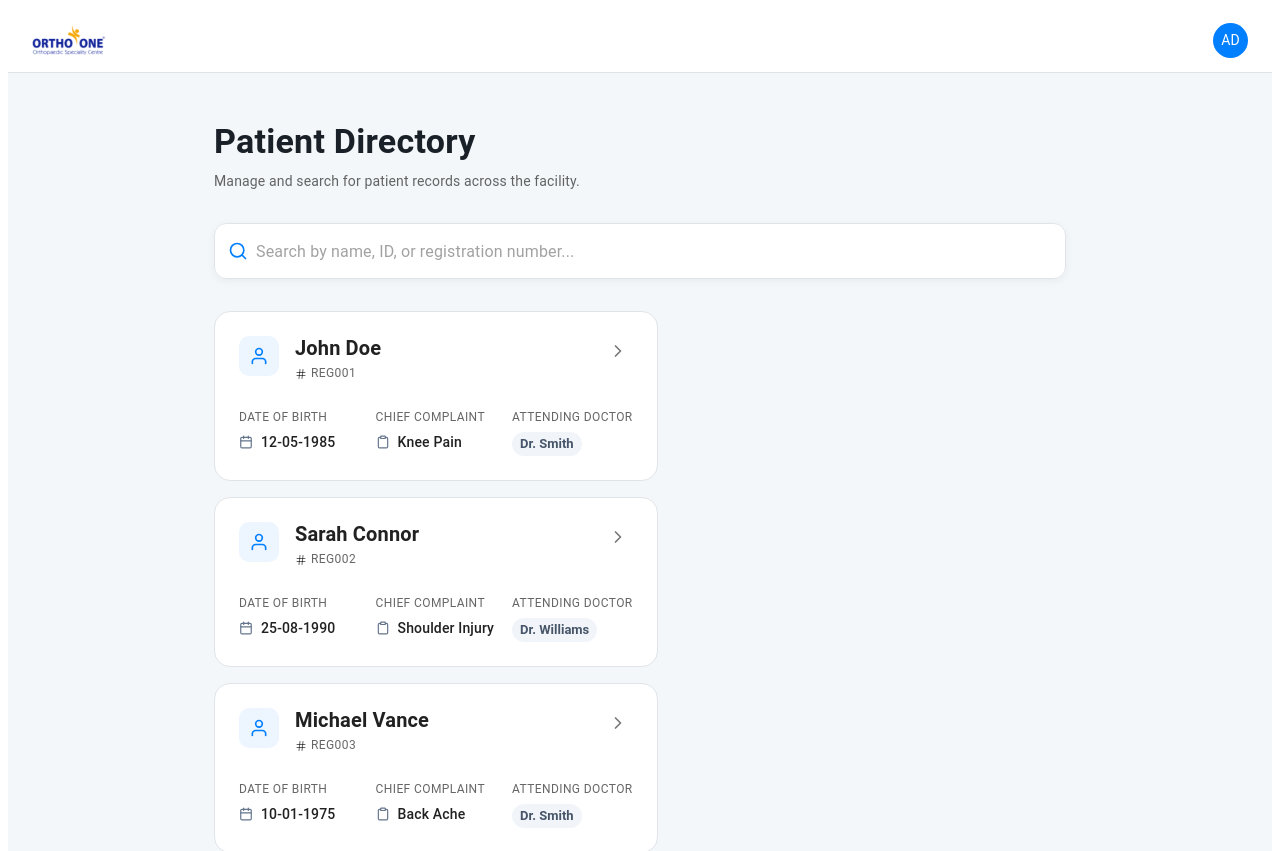
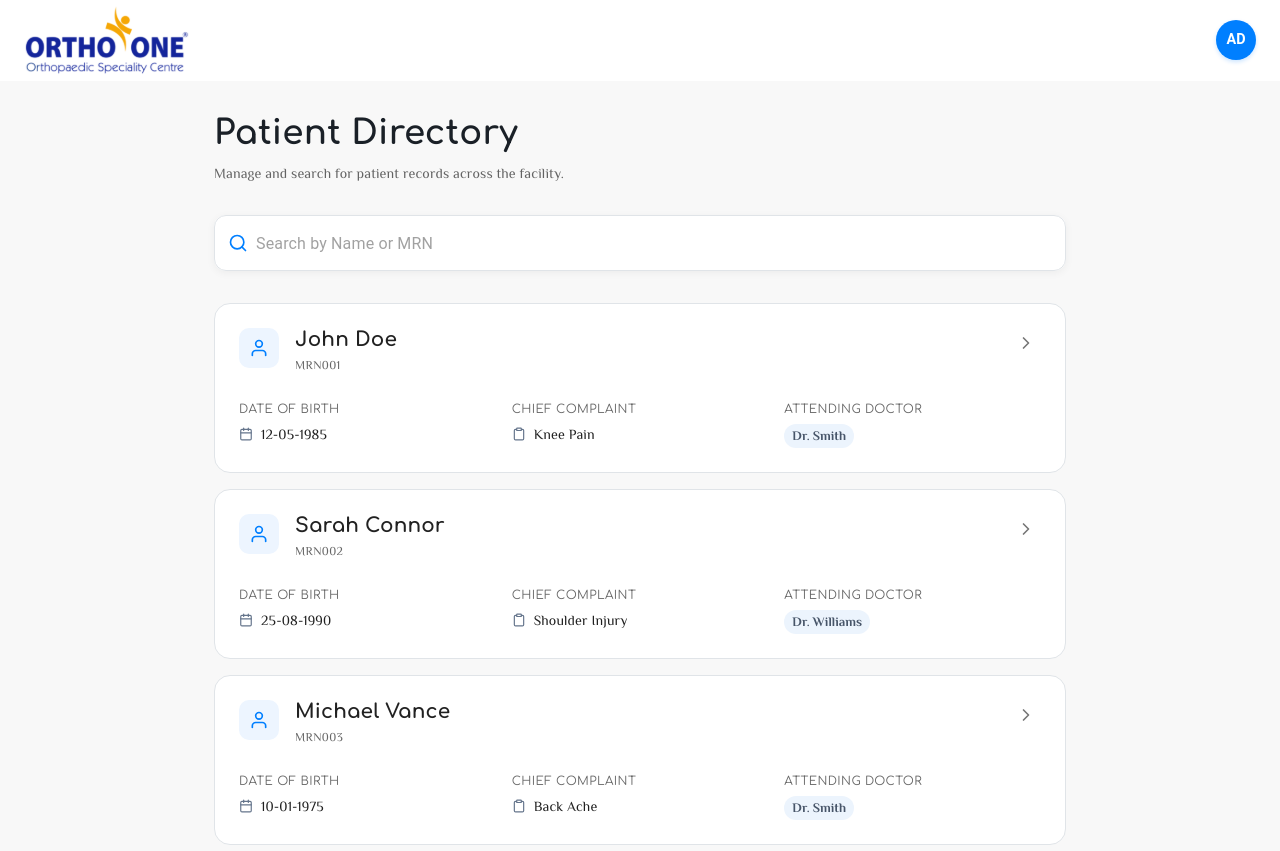
Before and after one commit to ragavanperarasu/Medical, a React (Vite) app in the folder frontend/: page / in a window 1280 px wide. Shown: the top 851 px of the page. Built offline with nearby package versions, Linux system fonts and the light colour scheme.

Commit message:
modified:   frontend/index.html 	modified:   frontend/src/App.tsx 	modified:   frontend/src/components/HomePage.tsx 	new file:   frontend/src/components/Navbar.tsx

```diff
--- a/frontend/index.html
+++ b/frontend/index.html
@@ -1,5 +1,5 @@
 <!doctype html>
-<html lang="en" style="overscroll-behavior-y: none; overflow-x: hidden;">
+<html lang="en" style="overscroll-behavior-y: none; overflow-x: hidden; margin: 0; height: 100vh;">
   <head>
     <meta charset="UTF-8" />
     <link rel="preconnect" href="https://fonts.googleapis.com">
@@ -9,7 +9,7 @@
     <meta name="viewport" content="width=device-width, initial-scale=1.0" />
     <title>Medical</title>
   </head>
-  <body style="overscroll-behavior-y: none;">
+  <body style="overscroll-behavior-y: none; margin:0; height:100vh; padding:0;">
     <div id="root"></div>
     <script type="module" src="/src/main.tsx"></script>
   </body>
--- a/frontend/src/App.tsx
+++ b/frontend/src/App.tsx
@@ -1,6 +1,7 @@
 import React from 'react'
 import { Routes, Route } from "react-router-dom";
 import HomePage from './components/HomePage';
+
 
 const App = () => {
   return (
--- a/frontend/src/components/HomePage.tsx
+++ b/frontend/src/components/HomePage.tsx
@@ -4,13 +4,14 @@ import {
   Paper, InputAdornment, Box, Grid, Avatar, Chip, IconButton
 } from '@mui/material';
 import { Search, Calendar, Hash, Clipboard, User, ChevronRight } from 'react-feather';
+import Navbar from './Navbar';
 
 // Static Patient Data
 const initialPatients = [
-  { id: 1, name: "John Doe", dob: "12-05-1985", regno: "REG001", complaint: "Knee Pain", doctor: "Dr. Smith", status: "In-Progress" },
-  { id: 2, name: "Sarah Connor", dob: "25-08-1990", regno: "REG002", complaint: "Shoulder Injury", doctor: "Dr. Williams", status: "Scheduled" },
-  { id: 3, name: "Michael Vance", dob: "10-01-1975", regno: "REG003", complaint: "Back Ache", doctor: "Dr. Smith", status: "Follow-up" },
-  { id: 4, name: "Elena Gilbert", dob: "05-11-1995", regno: "REG004", complaint: "Ankle Sprain", doctor: "Dr. Brown", status: "New" },
+  { id: 1, name: "John Doe", dob: "12-05-1985", regno: "MRN001", complaint: "Knee Pain", doctor: "Dr. Smith", status: "In-Progress" },
+  { id: 2, name: "Sarah Connor", dob: "25-08-1990", regno: "MRN002", complaint: "Shoulder Injury", doctor: "Dr. Williams", status: "Scheduled" },
+  { id: 3, name: "Michael Vance", dob: "10-01-1975", regno: "MRN003", complaint: "Back Ache", doctor: "Dr. Smith", status: "Follow-up" },
+  { id: 4, name: "Elena Gilbert", dob: "05-11-1995", regno: "MRN004", complaint: "Ankle Sprain", doctor: "Dr. Brown", status: "New" },
 ];
 
 const HomePage = () => {
@@ -22,28 +23,16 @@ const HomePage = () => {
   );
 
   return (
-    <Box sx={{ flexGrow: 1, bgcolor: '#F4F7F9', minHeight: '100vh', pb: 4 }}>
-      {/* Professional Navbar */}
-      <AppBar position="sticky" elevation={0} sx={{ bgcolor: 'white', borderBottom: '1px solid #E0E4E8' }}>
-        <Toolbar sx={{ justifyContent: 'space-between' }}>
-          <Box sx={{ display: 'flex', alignItems: 'center', gap: 1.5 }}>
-            {/* Hospital Logo from public folder */}
-            <img src="/logo.svg" alt="OrthoOne Logo" style={{ height: '32px', width: 'auto' }} />
-            {/* <Typography variant="h6" sx={{ fontWeight: 800, letterSpacing: '-0.5px', color: '#1A2027' }}>
-              ORTHO<span style={{ color: '#007FFF' }}>ONE</span>
-            </Typography> */}
-          </Box>
-          <Avatar sx={{ bgcolor: '#007FFF', width: 35, height: 35, fontSize: '0.875rem' }}>AD</Avatar>
-        </Toolbar>
-      </AppBar>
+    <Box sx={{ flexGrow: 1, bgcolor: '#f8f8f8', minHeight: '100vh'}}>
+    <Navbar/>
 
-      <Container maxWidth="md" sx={{ mt: 6 }}>
+      <Container maxWidth="md" sx={{mt: 4, pb: 4}}>
         {/* Header Section */}
         <Box sx={{ mb: 4 }}>
-          <Typography variant="h4" sx={{ fontWeight: 700, color: '#1A2027', mb: 1 }}>
+          <Typography variant="h4" sx={{ fontWeight: 700, color: '#1A2027', mb: 1, fontFamily:'Comfortaa' }}>
             Patient Directory
           </Typography>
-          <Typography variant="body2" color="text.secondary">
+          <Typography variant="body2" color="text.secondary" sx={{fontFamily:'Philosopher'}}>
             Manage and search for patient records across the facility.
           </Typography>
         </Box>
@@ -52,7 +41,7 @@ const HomePage = () => {
         <TextField
           fullWidth
           variant="outlined"
-          placeholder="Search by name, ID, or registration number..."
+          placeholder="Search by Name or MRN"
           value={searchQuery}
           onChange={(e) => setSearchQuery(e.target.value)}
           sx={{
@@ -77,7 +66,7 @@ const HomePage = () => {
         <Grid container spacing={2}>
           {filteredPatients.length > 0 ? (
             filteredPatients.map((patient) => (
-              <Grid item xs={12} key={patient.id}>
+              <Grid size={{ xs: 12, md: 12 }} key={patient.id} >
                 <Paper
                   elevation={0}
                   sx={{
@@ -85,6 +74,7 @@ const HomePage = () => {
                     borderRadius: '16px',
                     border: '1px solid #E0E4E8',
                     transition: 'all 0.2s',
+
                     '&:hover': {
                       borderColor: '#007FFF',
                       boxShadow: '0px 4px 20px rgba(0,127,255,0.08)',
@@ -98,11 +88,11 @@ const HomePage = () => {
                         <User size={20} />
                       </Avatar>
                       <Box>
-                        <Typography variant="h6" sx={{ fontWeight: 700, lineHeight: 1.2 }}>
+                        <Typography variant="h6" sx={{ fontWeight: 700, lineHeight: 1.2, fontFamily:'Comfortaa' }}>
                           {patient.name}
                         </Typography>
-                        <Typography variant="caption" color="text.secondary" sx={{ display: 'flex', alignItems: 'center', mt: 0.5 }}>
-                          <Hash size={12} style={{ marginRight: 4 }} /> {patient.regno}
+                        <Typography variant="caption" color="text.secondary" sx={{ display: 'flex', alignItems: 'center', mt: 0.5, fontFamily:'Philosopher' }}>
+                          {patient.regno}
                         </Typography>
                       </Box>
                     </Box>
@@ -113,25 +103,25 @@ const HomePage = () => {
 
                   <Box sx={{ display: 'grid', gridTemplateColumns: { xs: '1fr', sm: '1fr 1fr 1fr' }, gap: 2, mt: 3 }}>
                     <Box>
-                      <Typography variant="caption" display="block" color="text.secondary" gutterBottom>DATE OF BIRTH</Typography>
+                      <Typography variant="caption" display="block" color="text.secondary" gutterBottom sx={{fontFamily:'Comfortaa'}}>DATE OF BIRTH</Typography>
                       <Box sx={{ display: 'flex', alignItems: 'center', gap: 1 }}>
                         <Calendar size={14} color="#64748B" />
-                        <Typography variant="body2" fontWeight={500}>{patient.dob}</Typography>
+                        <Typography variant="body2" fontWeight={500} sx={{fontFamily:'Philosopher'}}>{patient.dob}</Typography>
                       </Box>
                     </Box>
                     <Box>
-                      <Typography variant="caption" display="block" color="text.secondary" gutterBottom>CHIEF COMPLAINT</Typography>
+                      <Typography variant="caption" display="block" color="text.secondary" gutterBottom sx={{fontFamily:'Comfortaa'}}>CHIEF COMPLAINT</Typography>
                       <Box sx={{ display: 'flex', alignItems: 'center', gap: 1 }}>
                         <Clipboard size={14} color="#64748B" />
-                        <Typography variant="body2" fontWeight={500}>{patient.complaint}</Typography>
+                        <Typography variant="body2" fontWeight={500} sx={{fontFamily:'Philosopher'}}>{patient.complaint}</Typography>
                       </Box>
                     </Box>
                     <Box>
-                      <Typography variant="caption" display="block" color="text.secondary" gutterBottom>ATTENDING DOCTOR</Typography>
+                      <Typography variant="caption" display="block" color="text.secondary" gutterBottom sx={{fontFamily:'Comfortaa'}}>ATTENDING DOCTOR</Typography>
                       <Chip
                         label={patient.doctor}
                         size="small"
-                        sx={{ bgcolor: '#F1F5F9', fontWeight: 600, color: '#475569' }}
+                        sx={{ bgcolor: '#ecf4fd', fontWeight: 600, color: '#475569', fontFamily:'Philosopher' }}
                       />
                     </Box>
                   </Box>
--- /dev/null
+++ b/frontend/src/components/Navbar.tsx
@@ -0,0 +1,64 @@
+import React from 'react';
+import { AppBar, Toolbar, Box, Avatar, Container } from '@mui/material';
+
+const Navbar = () => {
+  return (
+    <AppBar
+      position="sticky"
+      elevation={0}
+      sx={{
+        bgcolor: 'white',
+        borderBottom: '1px solid #ffffff',
+        zIndex: (theme) => theme.zIndex.drawer + 1
+      }}
+    >
+      <Container sx={{minWidth:'100%'}}>
+        <Toolbar
+          disableGutters
+          sx={{
+            justifyContent: 'space-between',
+            height: '80px' // Fixed height to accommodate the 72px logo cleanly
+          }}
+        >
+          {/* Logo Section */}
+          <Box
+            sx={{
+              display: 'flex',
+              alignItems: 'center',
+              cursor: 'pointer'
+            }}
+            onClick={() => window.location.href = '/'}
+          >
+            <img
+              src="/logo.svg"
+              alt="OrthoOne Logo"
+              style={{
+                height: '72px',
+                width: 'auto',
+                display: 'block'
+              }}
+            />
+          </Box>
+
+          {/* User Profile Section */}
+          <Box sx={{ display: 'flex', alignItems: 'center', gap: 2 }}>
+            <Avatar
+              sx={{
+                bgcolor: '#007FFF',
+                width: 40,
+                height: 40,
+                fontSize: '0.9rem',
+                fontWeight: 600,
+                boxShadow: '0 2px 4px rgba(0,127,255,0.2)'
+              }}
+            >
+              AD
+            </Avatar>
+          </Box>
+        </Toolbar>
+      </Container>
+    </AppBar>
+  );
+};
+
+export default Navbar;
```
